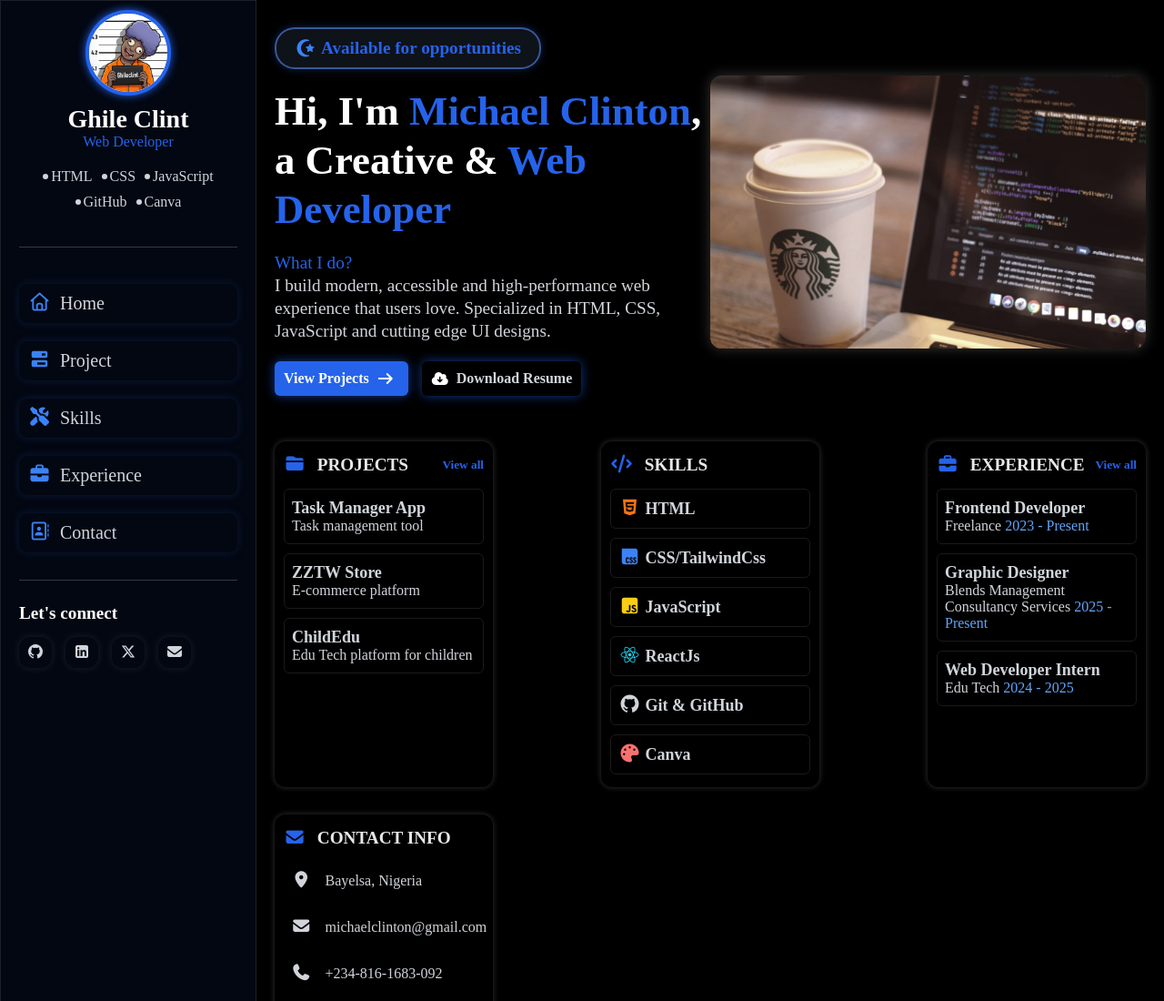
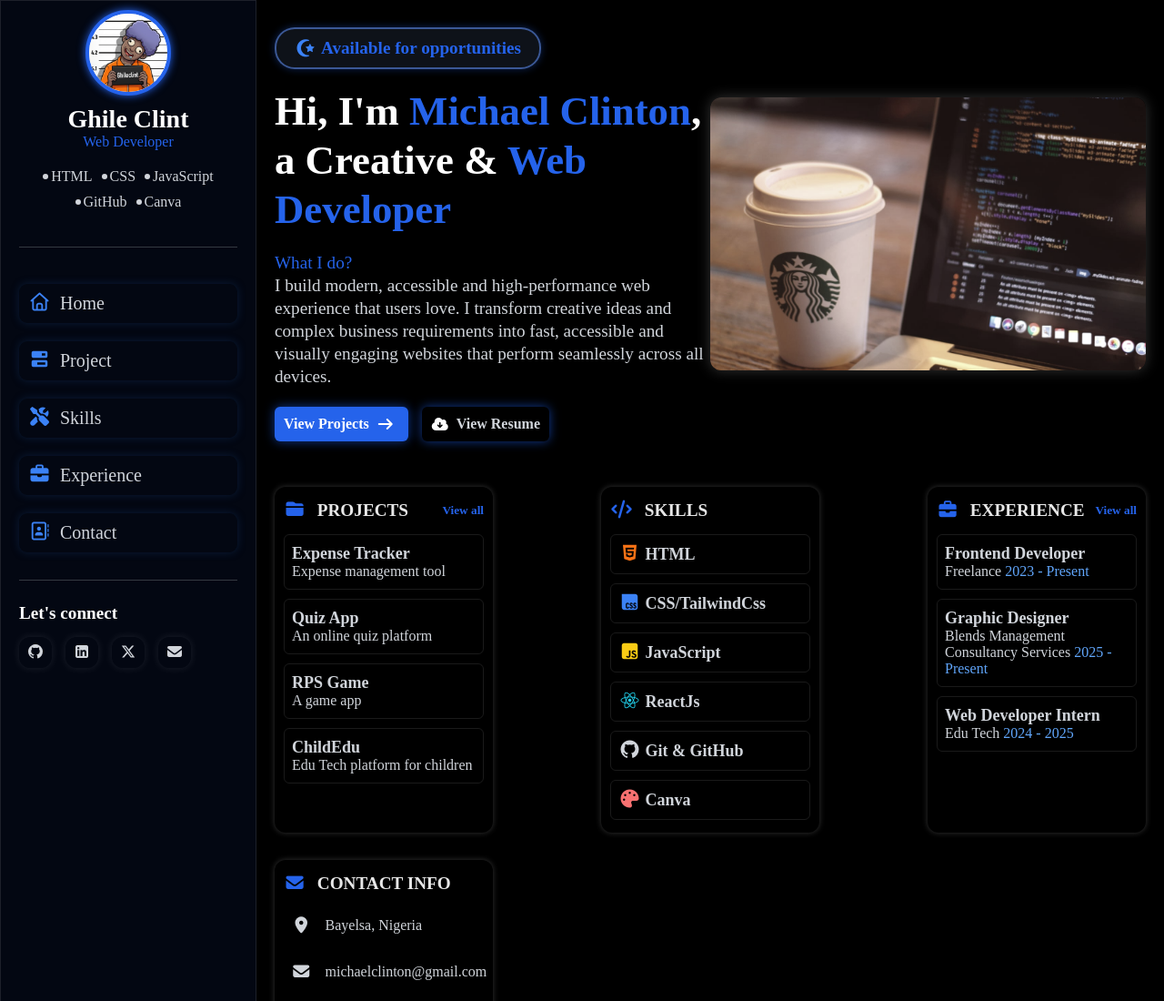
Before and after one commit to ghileclint/my-portfolio-2, a plain HTML site: page index.html in a window 1280 px wide. Shown: the top 1100 px of the page at 91% size. Drawn offline with Linux system fonts and the light colour scheme.

Commit message:
modidfied the project section

```diff
--- a/index.html
+++ b/index.html
@@ -101,8 +101,9 @@
           <p>
             <span>What I do?</span>
             I build modern, accessible and high-performance web experience that
-            users love. Specialized in HTML, CSS, JavaScript and cutting edge UI
-            designs.
+            users love. I transform creative ideas and complex business
+            requirements into fast, accessible and visually engaging websites
+            that perform seamlessly across all devices.
           </p>
 
           <div class="btn">
@@ -110,7 +111,7 @@
               >View Projects <i class="fa-solid fa-arrow-right"></i
             ></a>
             <a href="" class="resumeBtn"
-              ><i class="fa-solid fa-cloud-arrow-down"></i> Download Resume</a
+              ><i class="fa-solid fa-cloud-arrow-down"></i> View Resume</a
             >
           </div>
         </div>
@@ -128,19 +129,25 @@
           </div>
 
           <div class="items">
-            <p>Task Manager App</p>
-            <h5>Task management tool</h5>
+            <p>Expense Tracker</p>
+            <h5>Expense management tool</h5>
           </div>
 
           <div class="items">
-            <p>ZZTW Store</p>
-            <h5>E-commerce platform</h5>
+            <p>Quiz App</p>
+            <h5>An online quiz platform</h5>
+          </div>
+
+          <div class="items">
+            <p>RPS Game</p>
+            <h5>A game app</h5>
           </div>
 
           <div class="items">
             <p>ChildEdu</p>
             <h5>Edu Tech platform for children</h5>
           </div>
+
         </div>
 
         <div class="container skills" id="skills">
```
